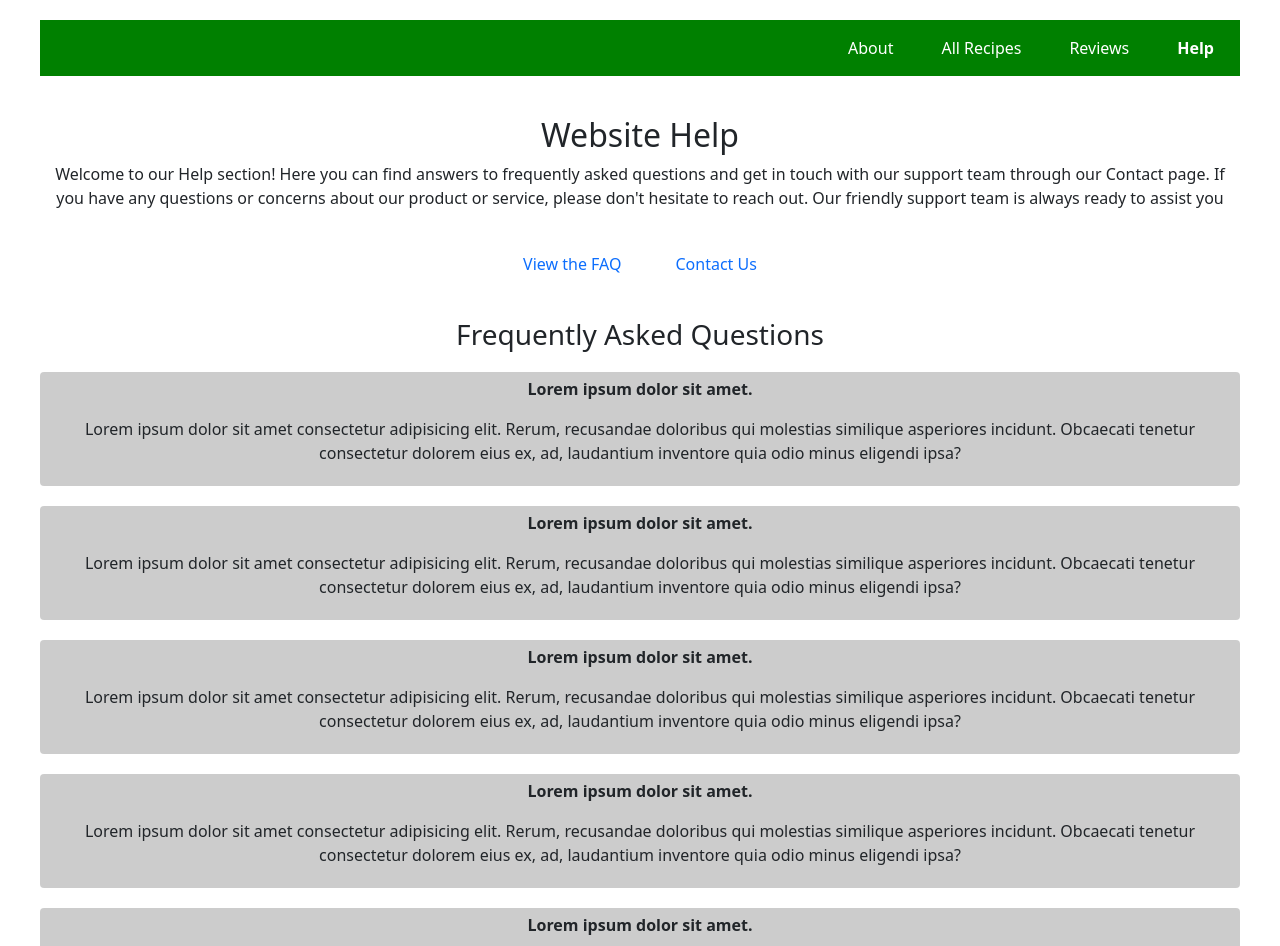
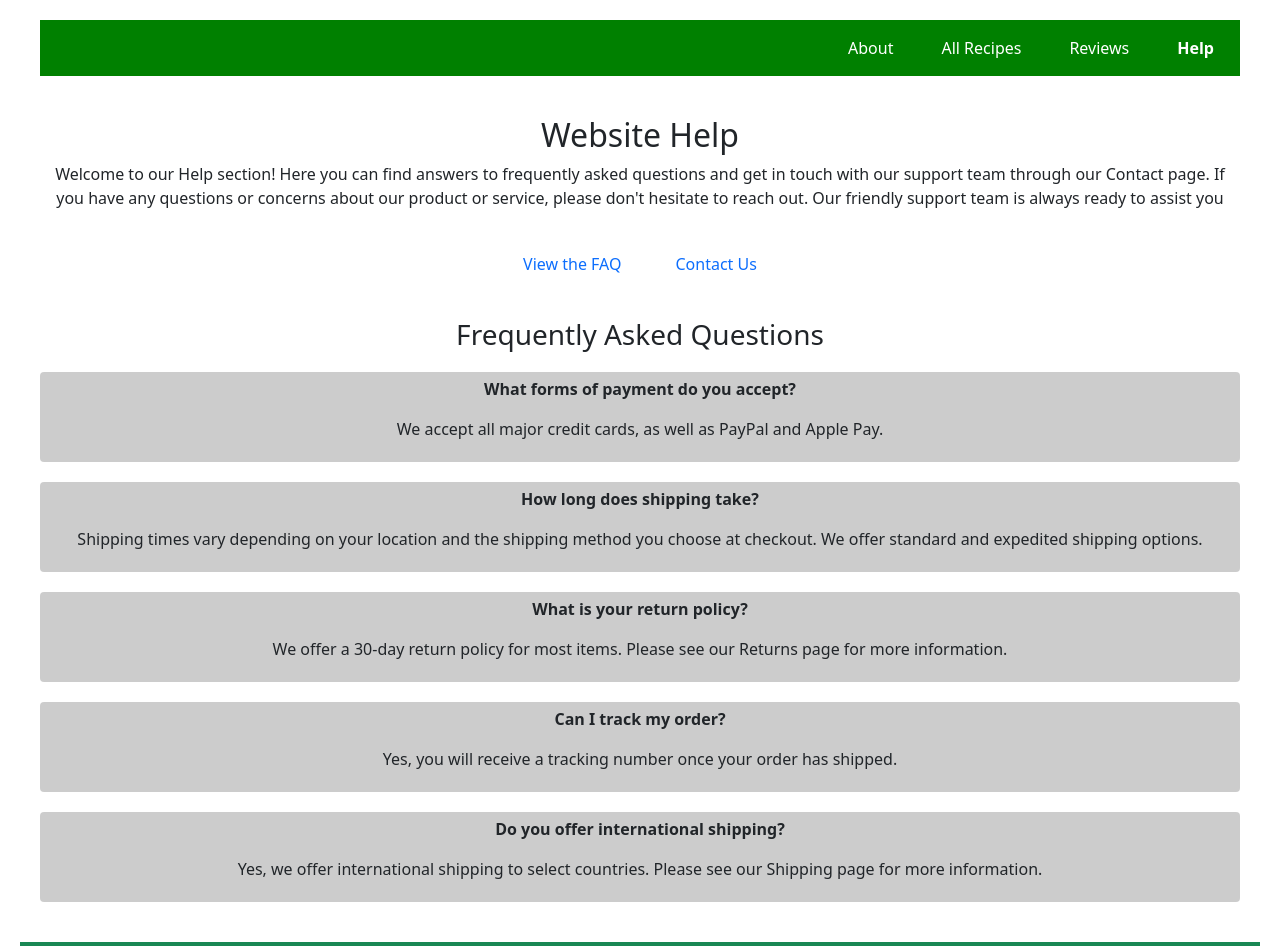
Before and after one commit to dianeyasminec/Green-Eats, a React (Create React App) app: page /help/faq in a window 1280 px wide. Shown: the top 946 px of the page. Built offline with nearby package versions, Linux system fonts and the light colour scheme.

Commit message:
Update Faq.jsx

```diff
--- a/src/components/Faq.jsx
+++ b/src/components/Faq.jsx
@@ -4,30 +4,29 @@ export default function Faq() {
       <h3>Frequently Asked Questions</h3>
 
       <div className="question">
-          <p><strong>Lorem ipsum dolor sit amet.</strong></p>
-          <p>Lorem ipsum dolor sit amet consectetur adipisicing elit. Rerum, recusandae doloribus qui molestias similique asperiores incidunt. Obcaecati tenetur consectetur dolorem eius ex, ad, laudantium inventore quia odio minus eligendi ipsa?</p>
+        <p><strong>What forms of payment do you accept?</strong></p>
+        <p>We accept all major credit cards, as well as PayPal and Apple Pay.</p>
       </div>
 
       <div className="question">
-          <p><strong>Lorem ipsum dolor sit amet.</strong></p>
-          <p>Lorem ipsum dolor sit amet consectetur adipisicing elit. Rerum, recusandae doloribus qui molestias similique asperiores incidunt. Obcaecati tenetur consectetur dolorem eius ex, ad, laudantium inventore quia odio minus eligendi ipsa?</p>
+        <p><strong>How long does shipping take?</strong></p>
+        <p>Shipping times vary depending on your location and the shipping method you choose at checkout. We offer standard and expedited shipping options.</p>
       </div>
 
       <div className="question">
-          <p><strong>Lorem ipsum dolor sit amet.</strong></p>
-          <p>Lorem ipsum dolor sit amet consectetur adipisicing elit. Rerum, recusandae doloribus qui molestias similique asperiores incidunt. Obcaecati tenetur consectetur dolorem eius ex, ad, laudantium inventore quia odio minus eligendi ipsa?</p>
+        <p><strong>What is your return policy?</strong></p>
+        <p>We offer a 30-day return policy for most items. Please see our Returns page for more information.</p>
       </div>
 
       <div className="question">
-          <p><strong>Lorem ipsum dolor sit amet.</strong></p>
-          <p>Lorem ipsum dolor sit amet consectetur adipisicing elit. Rerum, recusandae doloribus qui molestias similique asperiores incidunt. Obcaecati tenetur consectetur dolorem eius ex, ad, laudantium inventore quia odio minus eligendi ipsa?</p>
+        <p><strong>Can I track my order?</strong></p>
+        <p>Yes, you will receive a tracking number once your order has shipped.</p>
       </div>
 
       <div className="question">
-          <p><strong>Lorem ipsum dolor sit amet.</strong></p>
-          <p>Lorem ipsum dolor sit amet consectetur adipisicing elit. Rerum, recusandae doloribus qui molestias similique asperiores incidunt. Obcaecati tenetur consectetur dolorem eius ex, ad, laudantium inventore quia odio minus eligendi ipsa?</p>
+        <p><strong>Do you offer international shipping?</strong></p>
+        <p>Yes, we offer international shipping to select countries. Please see our Shipping page for more information.</p>
       </div>
-
     </div>
   )
 }
```
Lines whose indentation alone changed are shown as unchanged.
